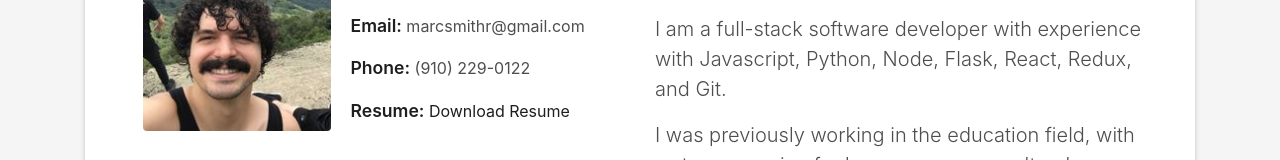
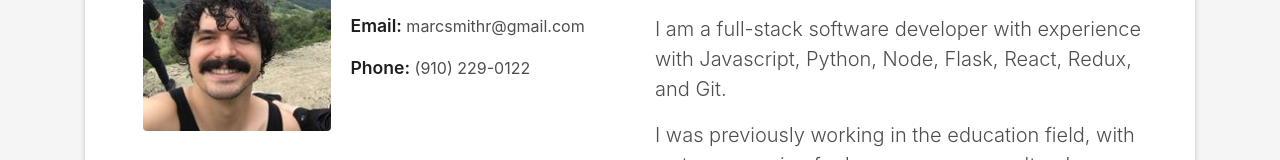
Before and after one commit to marcsmithr/marcsmithr.github.io, a plain HTML site: page index.html in a window 1280 px wide. Shown: the part 1000-1160 px from the top of the page. Drawn offline with nearby package versions, Linux system fonts and the light colour scheme.

Commit message:
resume not working

```diff
--- a/index.html
+++ b/index.html
@@ -108,7 +108,7 @@
                       <p><span class="title-s">Profile: </span> <span>Full Stack Developer</span></p>
                       <p><span class="title-s">Email: </span> <span>marcsmithr@gmail.com</span></p>
                       <p><span class="title-s">Phone: </span> <span>(910) 229-0122</span></p>
-                      <p><span class="title-s">Resume: </span> <a href="/marcsmithr.github.io/resume/Marc Smith - Software Development Resume.docx" download><span>Download Resume</span></a></p>
+                      <!-- <p><span class="title-s">Resume: </span> <a href="/marcsmithr.github.io/resume/Marc Smith - Software Development Resume.docx" download><span>Download Resume</span></a></p> -->
                     </div>
                   </div>
                 </div>
```
